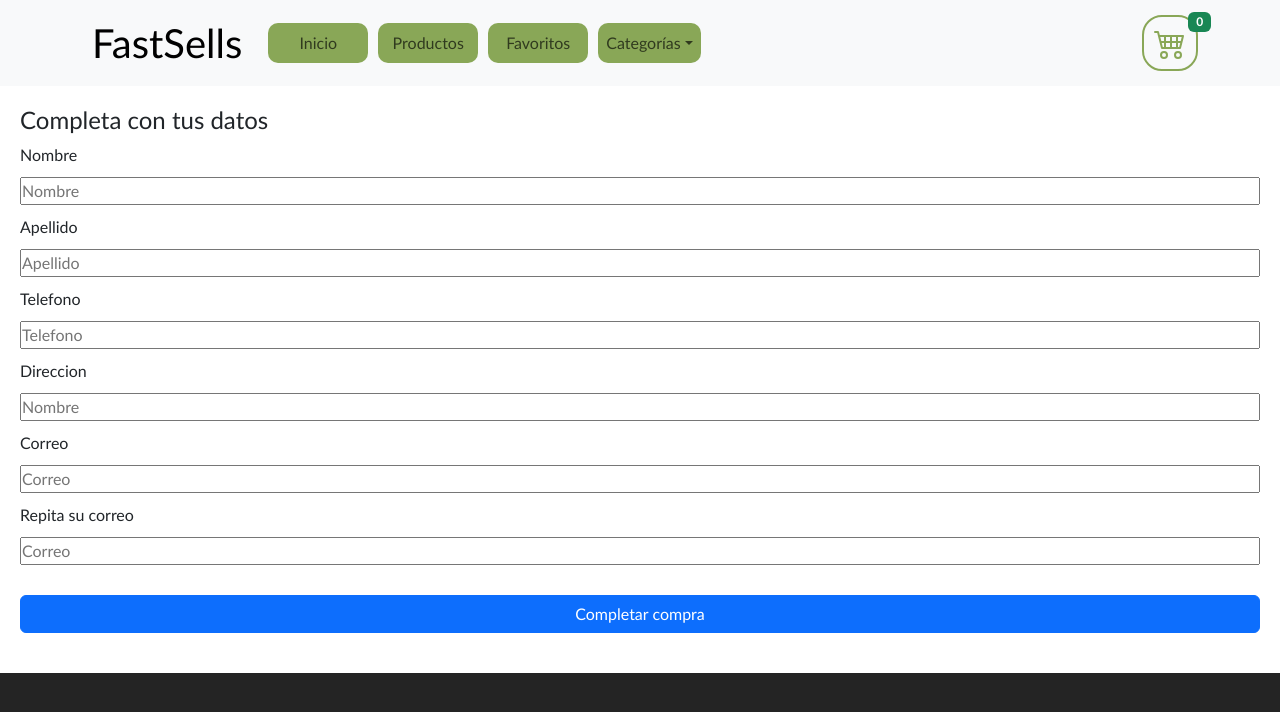
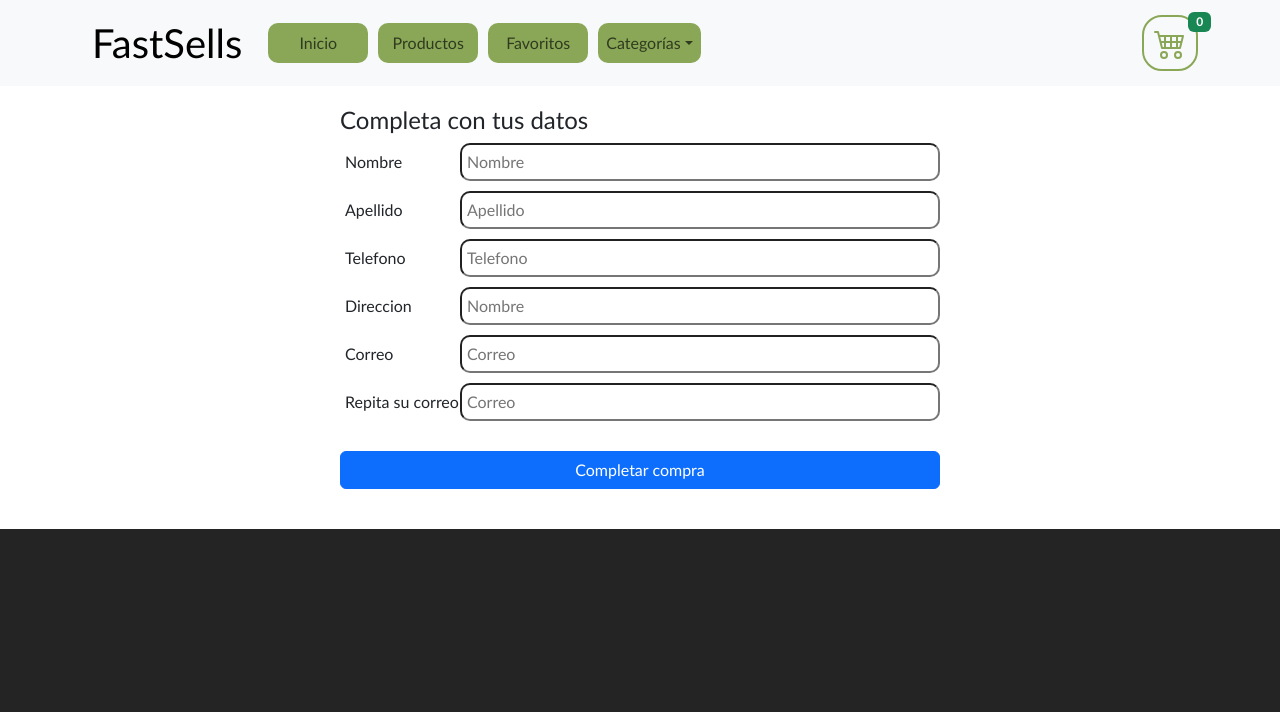
Before and after one commit to santinieto/snieto-fastsells, a React (Vite) app: page /checkout in a window 1280 px wide. Shown: the top 712 px of the page. Built offline with nearby package versions, Linux system fonts and the light colour scheme.

Commit message:
Corrijo detalles finales de estetica

```diff
--- a/src/App.css
+++ b/src/App.css
@@ -217,6 +217,8 @@
 
 .checkoutFormContainer {
   padding: 20px;
+  width: 50%;
+  margin: auto;
 }
 
 .checkoutForm {
@@ -225,6 +227,17 @@
   row-gap: 10px;
 }
 
+.checkoutForm label {
+  padding-left: 5px;
+  width: 20%;
+}
+
+.checkoutForm input {
+  border-radius: 10px;
+  padding: 5px;
+  width: 80%;
+}
+
 .checkoutForm button {
   margin-top: 20px;
 }
--- a/src/components/Checkout.jsx
+++ b/src/components/Checkout.jsx
@@ -96,25 +96,33 @@ const Checkout = () => {
             <div>
                 <h4>Completa con tus datos</h4>
                 <form action="" className='checkoutForm d-flex flex-column' onSubmit={finalizarForm}>
+
+                    <div className="checkoutFormInput">
                         <label htmlFor="">Nombre</label>
                         <input type="text" name="name" id="name" placeholder='Nombre' onChange={userData} />
-
+                    </div>
+                    <div className="checkoutFormInput">
                         <label htmlFor="">Apellido</label>
                         <input type="text" name="lastname" id="lastname" placeholder='Apellido' onChange={userData} />
-
+                    </div>
+                    <div className="checkoutFormInput">
                         <label htmlFor="">Telefono</label>
                         <input type="tel" name="tel" id="tel" placeholder='Telefono' onChange={userData} />
-
+                    </div>
+                    <div className="checkoutFormInput">
                         <label htmlFor="">Direccion</label>
                         <input type="text" name="adress" id="adress" placeholder='Nombre' onChange={userData} />
-
+                    </div>
+                    <div className="checkoutFormInput">
                         <label htmlFor="">Correo</label>
                         <input type="email" name="email" id="email" placeholder='Correo' onChange={userData} />
-
+                    </div>
+                    <div className="checkoutFormInput">
                     <label htmlFor="">Repita su correo</label>
                         <input type="email" name="emailConfirm" id="emailConfirm" placeholder='Correo' onChange={(e) => {
                             setValidate(e.target.value)
                             }} />
+                    </div>
 
                     <button className='btn btn-primary'>Completar compra</button>
                 </form>
--- a/src/components/EmptyCart.jsx
+++ b/src/components/EmptyCart.jsx
@@ -3,7 +3,7 @@ import { Link } from 'react-router-dom'
 
 const EmpyCart = () => {
     return (
-        <div>
+        <div className="ItemListContainer">
             <h2>Tu carrito esta vacio!</h2>
             <h4>Te invitamos a ver nuestros productos</h4>
             <Link to='/' className='btn btn-dark'>Ir a comprar</Link>
--- a/src/components/ItemDetailContainer.jsx
+++ b/src/components/ItemDetailContainer.jsx
@@ -79,8 +79,8 @@ const ItemDetailContainer = () => {
         // .finally(() => setLoading(false))
     }, []);  // Ejecuta una sola vez al montar el componente
 
-    if (loading) return <p>Cargando producto...</p>;
-    if (error) return <p>Error: {error}</p>;
+    if (loading) return <div className="ItemListContainer">Cargando producto...</div>;
+    if (error) return <div className="ItemListContainer">Error: {error}</div>;
 
     return (
         <div>
@@ -88,7 +88,7 @@ const ItemDetailContainer = () => {
             loading ?
             <Loader/>
             : invalidItem ?
-                <div>
+                <div className="ItemListContainer">
                     <h3>El producto no existe!</h3>
                     <Link to='/' className='btn btn-dark'>Volver a home</Link>
                 </div>
```
Lines whose indentation alone changed are shown as unchanged.
